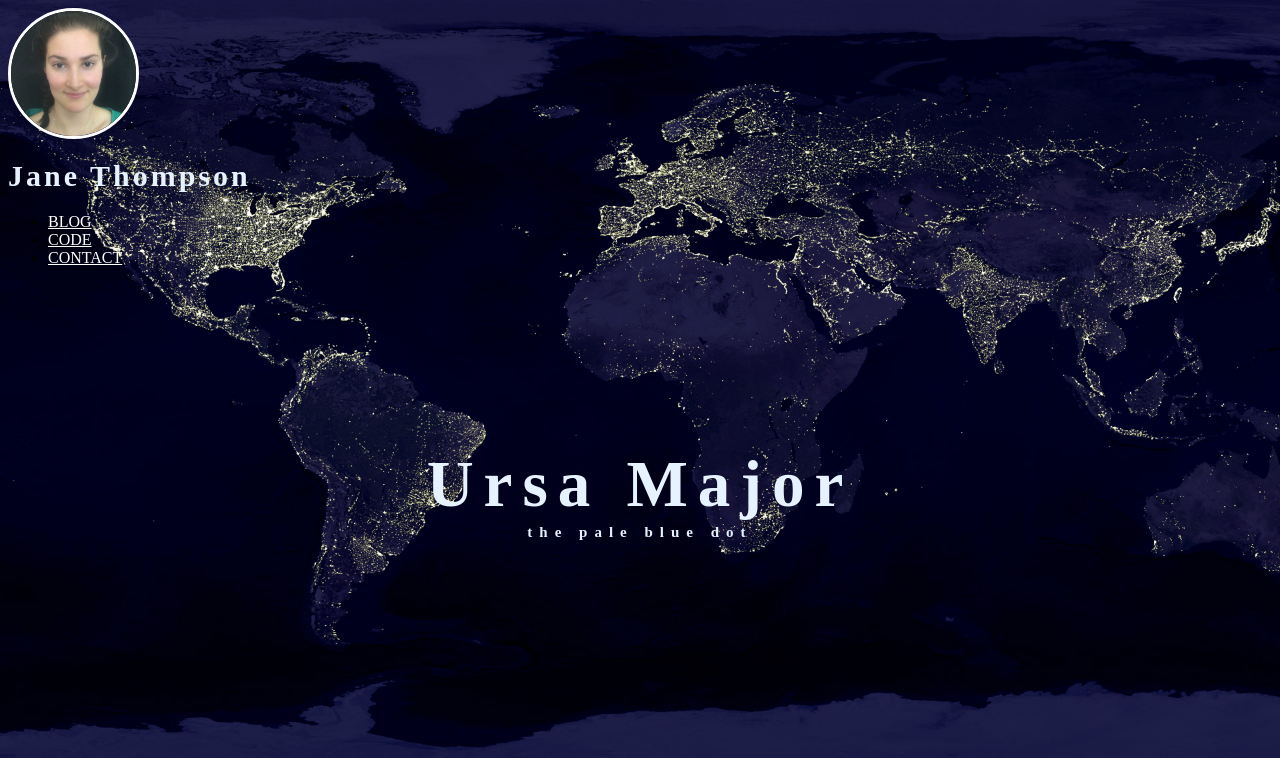
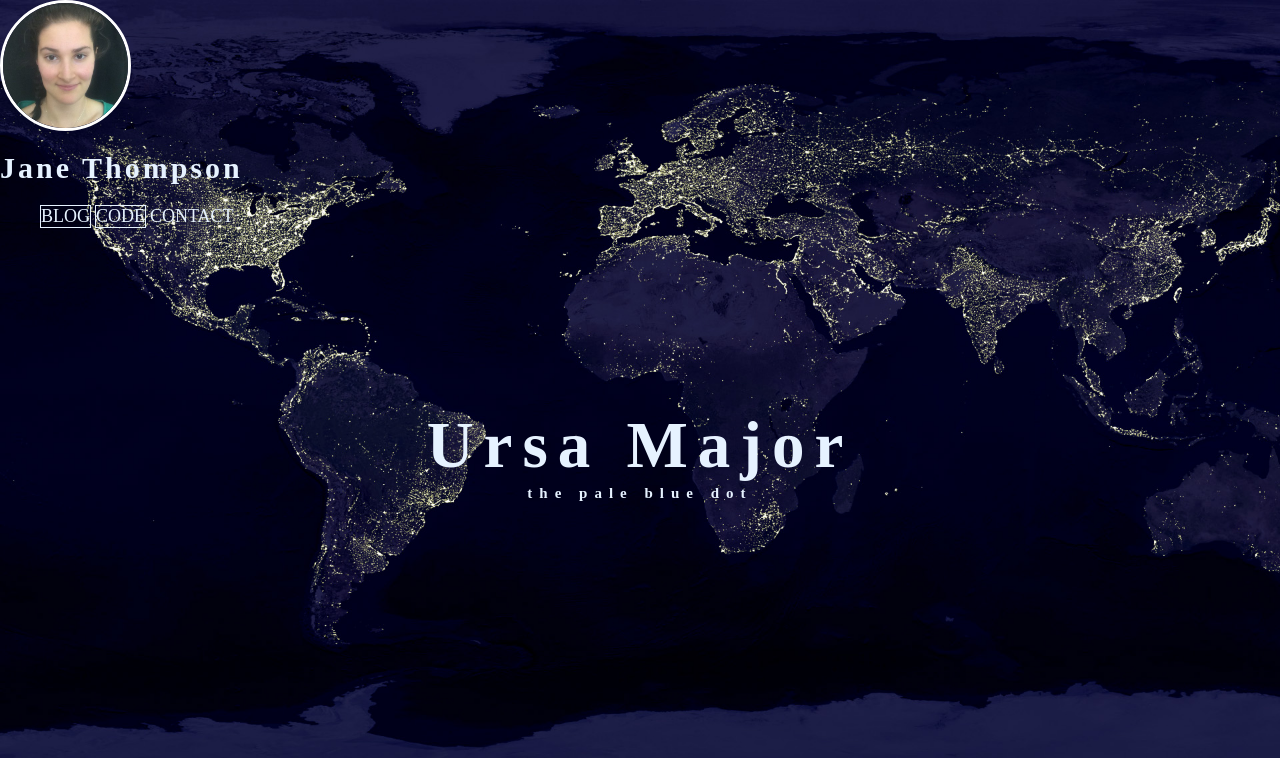
Before and after one commit to Veganveins/Websites, a plain HTML site: page index.html in a window 1280 px wide. Shown: the top 758 px of the page. Drawn offline with Linux system fonts and the light colour scheme; a web font is replaced by a local one.

Commit message:
Add Styling To Nav Bar

```diff
--- a/style.css
+++ b/style.css
@@ -1,10 +1,7 @@
 body {
-            background: url('earth.jpg') no-repeat center center fixed;
-            -webkit-background-size: cover;
-            -moz-background-size: cover;
-            -o-background-size: cover;
-            background-size: cover;
+
             font-family: 'Raleway Dots', serif;
+            margin:0;
         }
 
 h1{
@@ -32,6 +29,16 @@ h3{
 }
 
 
+li {
+    display: inline-block;
+    text-align: center;
+
+}
+
+a{
+    color:purple;
+}
+
 .title {
     width: 700px;
     margin-left: auto;
@@ -40,20 +47,25 @@ h3{
     margin-top: 180px;
 }
 
-/*.footnote{
-    margin-top: 250px;
-}*/
 
+.container {
+    background: url('earth.jpg') no-repeat center center fixed;
+    -webkit-background-size: cover;
+    -moz-background-size: cover;
+    -o-background-size: cover;
+    background-size: cover;
+    height: 800px;
+}
 
 
 .bio {
-    color: #e6f2ff;
+    color: gray;
     font-size: 25px;
     width: 1500px;
     margin-left: auto;
     margin-right: auto;
     text-align: center;
-    margin-top: 220px;
+    margin-top: 90px;
     font-weight: 800;
 
 }
@@ -67,11 +79,16 @@ h3{
     margin-bottom: 0px;
 }
 
-a{
-    color:white;
+
+
+.nav-link{
+    font-size: 18px;
+    color: #e6f2ff;
+    text-decoration: none;
 }
 
-.sidenav{
-    font-size: 18px;
-    margin-right: 20px;
+.interesting {
+    border-style: solid;
+    border-color: #e6f2ff;
+    border-width: 1px;
 }
```
